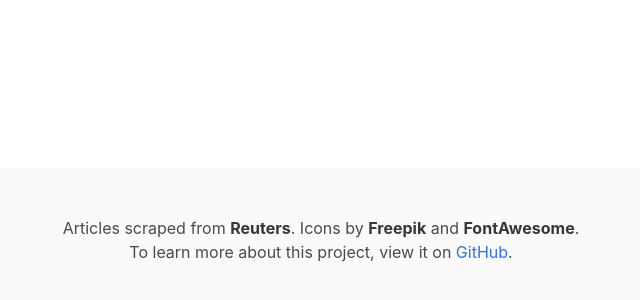
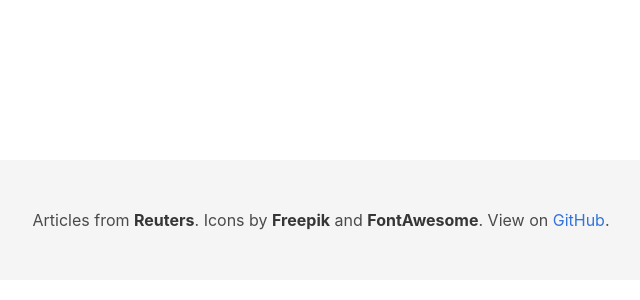
Before and after one commit to skmanik/newscraper, a website: page public/index.html in a window 1280 px wide. Shown: the part 962-1262 px from the top of the page, without its empty margins (319-959 px from the left). Drawn offline with nearby package versions, Linux system fonts and the light colour scheme; no server answers.

Commit message:
fixing footer

```diff
--- a/public/css/styles.css
+++ b/public/css/styles.css
@@ -1,13 +1,8 @@
 /* all */
-
-html, body {
-	min-height: 100%;
-}
 
 .__main {
 	min-height: 100%;
     padding: 0rem 1.5rem;
-    margin-bottom: 8rem;
 }
 
 .__banner .subtitle {
@@ -84,6 +79,22 @@ html, body {
     right: 0;
 }
 
+/* sticky footer */
+html {
+    position: relative;
+    min-height: 100%;
+}
+
+body {
+    min-height: 100%;
+    margin-bottom: 240px;
+}
+
 .__footer {
-	padding: 3rem 1.5rem !important;
+    position: absolute;
+    bottom: 0;
+    width: 100%;
+    padding: 3rem 1.5rem !important;
+    background-color: #f5f5f5;
+    text-align: center;
 }
--- a/public/index.html
+++ b/public/index.html
@@ -44,7 +44,7 @@
 	<footer class="footer __footer">
 	  <div class="content has-text-centered">
 	    <p>
-	      Articles scraped from <strong>Reuters</strong>. Icons by <strong>Freepik</strong> and <strong>FontAwesome</strong>.<br />To learn more about this project, view it on <a href="https://github.com/skmanik/newscraper">GitHub</a>.
+	      Articles from <strong>Reuters</strong>. Icons by <strong>Freepik</strong> and <strong>FontAwesome</strong>. View on <a href="https://github.com/skmanik/newscraper">GitHub</a>.
 	    </p>
 	  </div>
 	</footer>
```
Also changed, not shown: public/favorites.html (+1 -1 lines).
